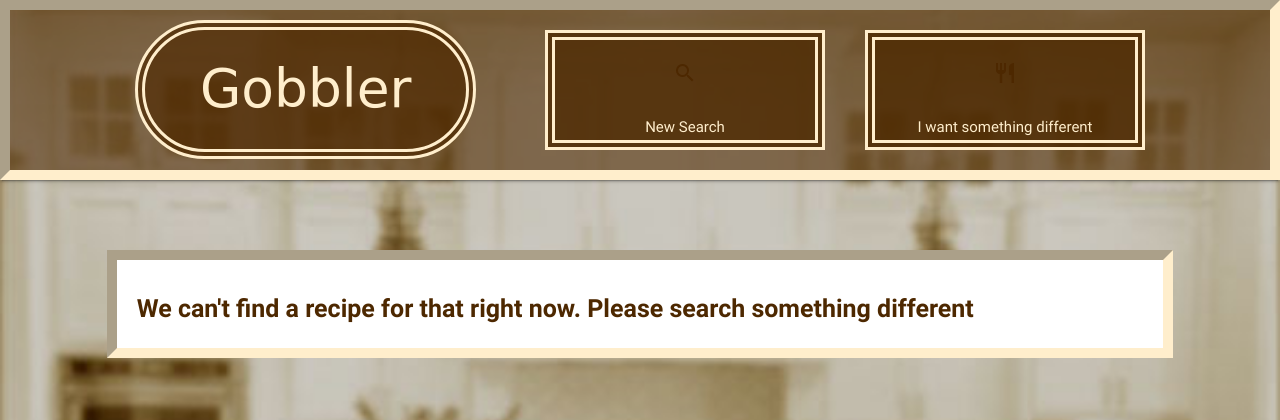
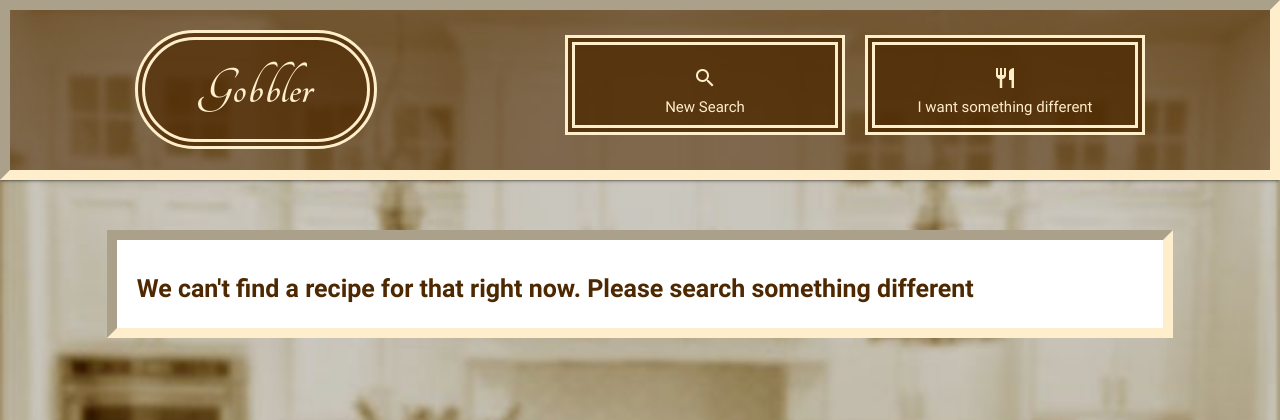
Before and after one commit to kcalderon87/Gobbler, a PHP site: page /gobbler_page2.html in a window 1280 px wide. Shown: the top 420 px of the page. Run offline with PHP 8.4, Linux system fonts and the light colour scheme; some libraries are stand-ins or nearby versions.

Commit message:
updated logo font and css

```diff
--- a/assets/CSS/gobbler.css
+++ b/assets/CSS/gobbler.css
@@ -6,7 +6,7 @@
 }
 
 h1 {
-	font-family: 'Pacifico', cursive;
+	font-family: 'Tangerine', cursive;
 	text-align: center;
 	font-size: 200px;
 	color: #4d2800;
@@ -14,9 +14,9 @@
 	border: 20px double #4d2800;
 	border-radius:150px;
 	padding-top: 25px;
-	padding-bottom: 30px;
-	margin-right: 425px;
-	margin-left: 425px;
+	padding-bottom: 25px;
+	margin-right: 450px;
+	margin-left: 450px;
 }
 
 nav {
@@ -57,9 +57,7 @@
 	color: #4d2800;
 }
 
-nav:hover .material-icons {
-	color: #4d2800;
-}
+
 /*-----------------------------------------------------------*/
 .boxes {
 	text-align: center;
@@ -79,27 +77,28 @@
 }
 #navPg2 {
 	height: 180px;
-	margin-bottom: 50px;
+	margin-bottom: 30px;
 	background: rgba(77,40,0, .6);
     border: 10px inset #ffeecc;
 }
 h2 {
-	font-family: 'Pacifico', cursive;
+	font-family: 'Tangerine', cursive;
 	text-align: center;
 	color: #ffeecc;
 	background: rgba(77,40,0, 0.7);
     border: 10px double #ffeecc;
 	border-radius:150px;
-	padding: 30px 55px;
+	padding: 20px 55px;
 	margin: 10px 125px;
+	margin-top: 20px;
 }
 
 .pg2btns1 {
 	color: #ffeecc;
 	background: rgba(77,40,0, 0.8);
     border: 10px double #ffeecc;
-    margin: 20px 40px 0px 0px;
-    height:120px;
+    margin: 25px 20px 0px 0px;
+    height:100px;
     width: 280px;
 }
 .pg2btns1:hover {
@@ -112,8 +111,8 @@
 	color: #ffeecc;
 	background: rgba(77,40,0, 0.8);
     border: 10px double #ffeecc;
-    margin: 20px 125px 0px 0px;
-    height:120px;
+    margin: 25px 125px 0px 0px;
+    height:100px;
     width: 280px;
 }
 .pg2btns2:hover {
@@ -219,7 +218,7 @@
 	color: #ffeecc;
 }
 .tag{
-	margin-top: -10px;
+	margin-top: -35px;
 }
 .error{
 	text-align: center;
--- a/gobbler.html
+++ b/gobbler.html
@@ -8,7 +8,7 @@
 
 		<link rel="stylesheet" type="text/css" href="materialize/css/materialize.css">
 	    <link href="https://fonts.googleapis.com/icon?family=Material+Icons" rel="stylesheet">
-	    <link href="https://fonts.googleapis.com/css?family=Ruge+Boogie" rel="stylesheet">
+	    <link href="https://fonts.googleapis.com/css?family=Tangerine:700" rel="stylesheet">
 	    <link rel="stylesheet" type="text/css" href="assets/CSS/gobbler.css">
 
 		<script src="https://code.jquery.com/jquery-3.1.1.js"
--- a/gobbler_page2.html
+++ b/gobbler_page2.html
@@ -17,6 +17,7 @@
   	<link rel="stylesheet" type="text/css" href="assets/CSS/spoon.css">
   	<!-- Stylesheet -->
 	<link rel="stylesheet" type="text/css" href="assets/CSS/gobbler.css">
+	<link href="https://fonts.googleapis.com/css?family=Tangerine:700" rel="stylesheet">
 
 	<!-- Tabbed stylesheet -->
 	<link rel="stylesheet" type="text/css" href="assets/CSS/tabbed.css" media="screen" />
@@ -164,7 +165,7 @@
 	    <!-- Compiled and minified JavaScript -->
 	<script src="https://cdnjs.cloudflare.com/ajax/libs/materialize/0.97.8/js/materialize.min.js"></script>
 
-	<script type="text/javascript" src="assets/Javascript/localstorage2.js"></script>
+	<script type="text/javascript" src="assets/javascript/localstorage2.js"></script>
 
 	<script type="text/javascript" src ="assets/Javascript/spoon_pg2.js"></script>
 
```
